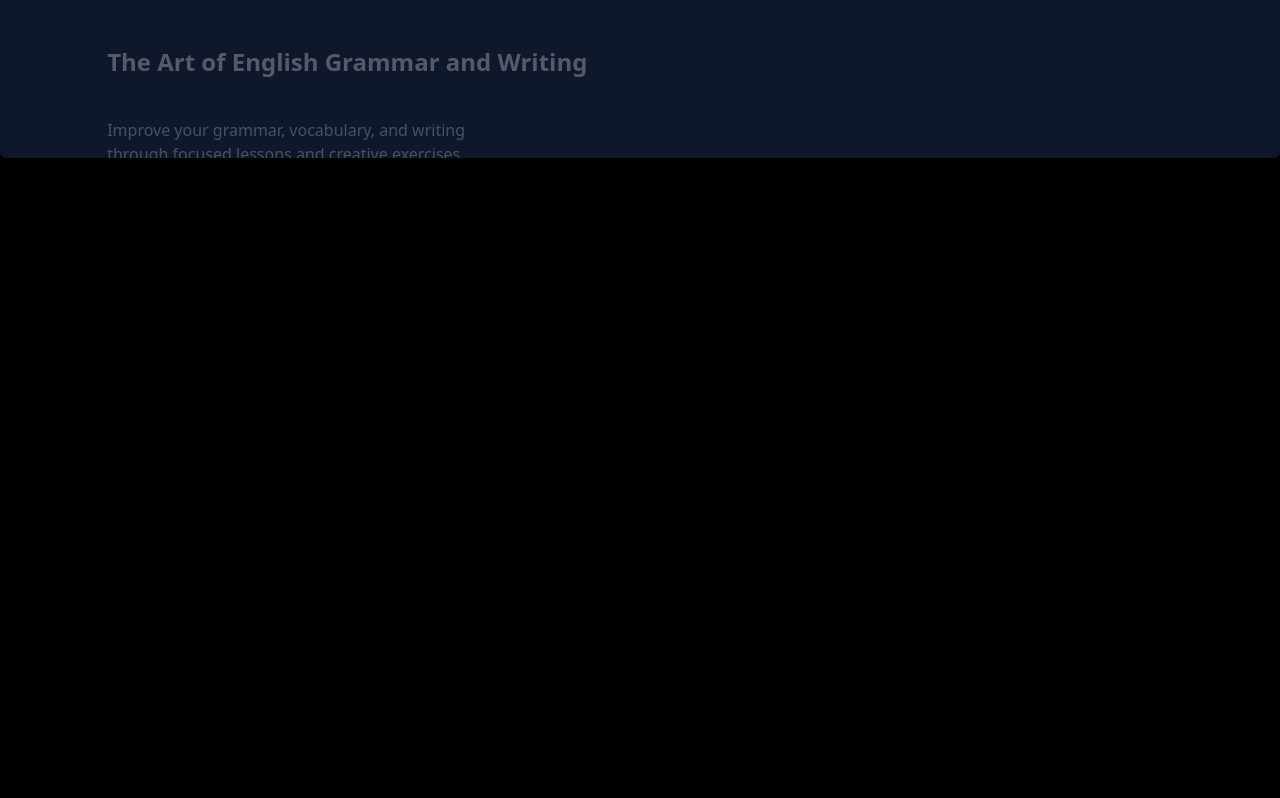
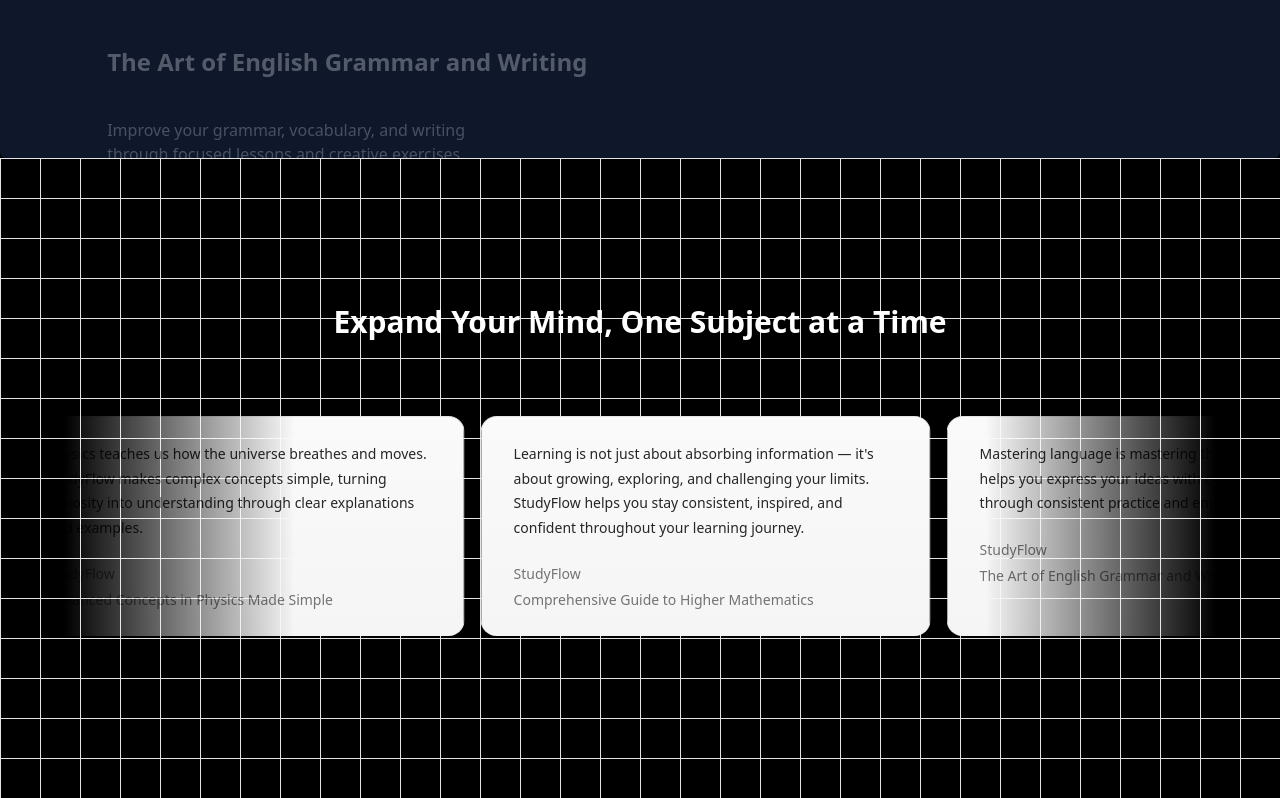
Before and after one commit to AbdulAlimMisuk/StudyFlow-Next.js-TypeScript, a Next.js app: page / in a window 1280 px wide. Shown: the part 1714-2512 px from the top of the page. Before the commit the page ends 1872 px from the top, so only its background shows below. Built offline with nearby package versions, Linux system fonts and the light colour scheme.

Commit message:
add TestimonialCards component and integrate into Home page

```diff
--- /dev/null
+++ b/app/components/TestimonialCards.tsx
@@ -0,0 +1,65 @@
+'use client'
+import { InfiniteMovingCards } from "@/app/components/ui/infinite-moving-cards";
+import { cn } from "@/app/lib/utils";
+ const content = [
+  {
+    quote:
+      "Learning is not just about absorbing information — it's about growing, exploring, and challenging your limits. StudyFlow helps you stay consistent, inspired, and confident throughout your learning journey.",
+    name: "StudyFlow",
+    title: "Comprehensive Guide to Higher Mathematics",
+  },
+  {
+    quote:
+      "Mastering language is mastering thought. StudyFlow helps you express your ideas with clarity and confidence through consistent practice and engaging lessons.",
+    name: "StudyFlow",
+    title: "The Art of English Grammar and Writing",
+  },
+  {
+    quote:
+      "Every word in literature carries a universe of emotion. StudyFlow lets you explore the beauty of Bangla literature while strengthening your understanding of grammar and creative expression.",
+    name: "StudyFlow",
+    title: "A Journey Through Bangla Literature and Grammar",
+  },
+  {
+    quote:
+      "Curiosity is the heart of science. StudyFlow encourages you to question, explore, and understand how the world works through engaging lessons in Physics, Chemistry, and Biology.",
+    name: "StudyFlow",
+    title: "Fundamentals of General Science",
+  },
+  {
+    quote:
+      "Chemistry is the bridge between imagination and reality — from atoms to life itself. StudyFlow helps you understand the invisible world that shapes everything around us.",
+    name: "StudyFlow",
+    title: "Essential Principles of Chemistry Basics",
+  },
+  {
+    quote:
+      "Physics teaches us how the universe breathes and moves. StudyFlow makes complex concepts simple, turning curiosity into understanding through clear explanations and examples.",
+    name: "StudyFlow",
+    title: "Advanced Concepts in Physics Made Simple",
+  },
+];
+
+export default function TestimonialCards() {
+  return (
+    <div className="h-[40rem] w-full dark:bg-black  relative flex flex-col items-center justify-center overflow-hidden">
+       <div
+        className={cn(
+          "absolute inset-0",
+          "[background-size:40px_40px]",
+          "[background-image:linear-gradient(to_right,#e4e4e7_1px,transparent_1px),linear-gradient(to_bottom,#e4e4e7_1px,transparent_1px)]",
+          "dark:[background-image:linear-gradient(to_right,#262626_1px,transparent_1px),linear-gradient(to_bottom,#262626_1px,transparent_1px)]",
+        )}
+      />
+      <h2 className="text-3xl text-white font-bold text-center mb-15 z-10">Expand Your Mind, One Subject at a Time</h2>
+      <div className="flex justify-center w-full overflow-hidden px-4 sm:px-6 lg:px-8">
+        <div className="w-full max-w-6xl">
+          <InfiniteMovingCards
+           items={content}
+           direction="right"
+           speed="normal" />
+        </div>
+      </div>
+    </div>
+  )
+}
--- /dev/null
+++ b/app/components/ui/infinite-moving-cards.tsx
@@ -0,0 +1,117 @@
+"use client";
+
+import { cn } from "@/app/lib/utils";
+import React, { useEffect, useState } from "react";
+
+export const InfiniteMovingCards = ({
+  items,
+  direction = "left",
+  speed = "fast",
+  pauseOnHover = true,
+  className,
+}: {
+  items: {
+    quote: string;
+    name: string;
+    title: string;
+  }[];
+  direction?: "left" | "right";
+  speed?: "fast" | "normal" | "slow";
+  pauseOnHover?: boolean;
+  className?: string;
+}) => {
+  const containerRef = React.useRef<HTMLDivElement>(null);
+  const scrollerRef = React.useRef<HTMLUListElement>(null);
+
+  useEffect(() => {
+    addAnimation();
+  }, []);
+  const [start, setStart] = useState(false);
+  function addAnimation() {
+    if (containerRef.current && scrollerRef.current) {
+      const scrollerContent = Array.from(scrollerRef.current.children);
+
+      scrollerContent.forEach((item) => {
+        const duplicatedItem = item.cloneNode(true);
+        if (scrollerRef.current) {
+          scrollerRef.current.appendChild(duplicatedItem);
+        }
+      });
+
+      getDirection();
+      getSpeed();
+      setStart(true);
+    }
+  }
+  const getDirection = () => {
+    if (containerRef.current) {
+      if (direction === "left") {
+        containerRef.current.style.setProperty(
+          "--animation-direction",
+          "forwards",
+        );
+      } else {
+        containerRef.current.style.setProperty(
+          "--animation-direction",
+          "reverse",
+        );
+      }
+    }
+  };
+  const getSpeed = () => {
+    if (containerRef.current) {
+      if (speed === "fast") {
+        containerRef.current.style.setProperty("--animation-duration", "20s");
+      } else if (speed === "normal") {
+        containerRef.current.style.setProperty("--animation-duration", "40s");
+      } else {
+        containerRef.current.style.setProperty("--animation-duration", "80s");
+      }
+    }
+  };
+  return (
+    <div
+      ref={containerRef}
+      className={cn(
+        "scroller relative z-20 max-w-7xl overflow-hidden [mask-image:linear-gradient(to_right,transparent,white_20%,white_80%,transparent)]",
+        className,
+      )}
+    >
+      <ul
+        ref={scrollerRef}
+        className={cn(
+          "flex w-max min-w-full shrink-0 flex-nowrap gap-4 py-4",
+          start && "animate-scroll",
+          pauseOnHover && "hover:[animation-play-state:paused]",
+        )}
+      >
+        {items.map((item, idx) => (
+          <li
+            className="relative w-[350px] max-w-full shrink-0 rounded-2xl border border-b-0 border-zinc-200 bg-[linear-gradient(180deg,#fafafa,#f5f5f5)] px-8 py-6 md:w-[450px] dark:border-zinc-700 dark:bg-[linear-gradient(180deg,#27272a,#18181b)]"
+            key={item.name + idx}
+          >
+            <blockquote>
+              <div
+                aria-hidden="true"
+                className="user-select-none pointer-events-none absolute -top-0.5 -left-0.5 -z-1 h-[calc(100%_+_4px)] w-[calc(100%_+_4px)]"
+              ></div>
+              <span className="relative z-20 text-sm leading-[1.6] font-normal text-neutral-800 dark:text-gray-100">
+                {item.quote}
+              </span>
+              <div className="relative z-20 mt-6 flex flex-row items-center">
+                <span className="flex flex-col gap-1">
+                  <span className="text-sm leading-[1.6] font-normal text-neutral-500 dark:text-gray-400">
+                    {item.name}
+                  </span>
+                  <span className="text-sm leading-[1.6] font-normal text-neutral-500 dark:text-gray-400">
+                    {item.title}
+                  </span>
+                </span>
+              </div>
+            </blockquote>
+          </li>
+        ))}
+      </ul>
+    </div>
+  );
+};
--- a/app/globals.css
+++ b/app/globals.css
@@ -14,12 +14,23 @@
     transform: translate(-50%, -40%) scale(1);
   }
 }
-/* globals.css বা যেকোনো linked stylesheet এ */
+
+/* Moving Card*/
+
+@theme inline {
+  --animate-scroll: scroll var(--animation-duration, 40s) var(--animation-direction, forwards) linear infinite;
+
+  @keyframes scroll {
+    to {
+      transform: translate(calc(-50% - 0.5rem));
+    }
+  }
+}
 .scrollbar-hide {
-  -ms-overflow-style: none; /* IE and Edge */
-  scrollbar-width: none; /* Firefox */
+  -ms-overflow-style: none;
+  scrollbar-width: none;
 }
 
 .scrollbar-hide::-webkit-scrollbar {
-  display: none; /* Chrome, Safari, Opera */
+  display: none;
 }
--- a/app/page.tsx
+++ b/app/page.tsx
@@ -2,6 +2,7 @@
 import HeroSectio from "@/app/components/HeroSectio";
 import FeaturedCourses from "@/app/components/FeaturedCourses";
 import WhyChooseUs from "@/app/components/WhyChooseUs";
+import TestimonialCards from "./components/TestimonialCards";
 
 
 export default function Home() {
@@ -10,6 +11,7 @@
      <HeroSectio/>
      <FeaturedCourses/>
      <WhyChooseUs/>
+     <TestimonialCards/>
     </main>
 
   );
```
